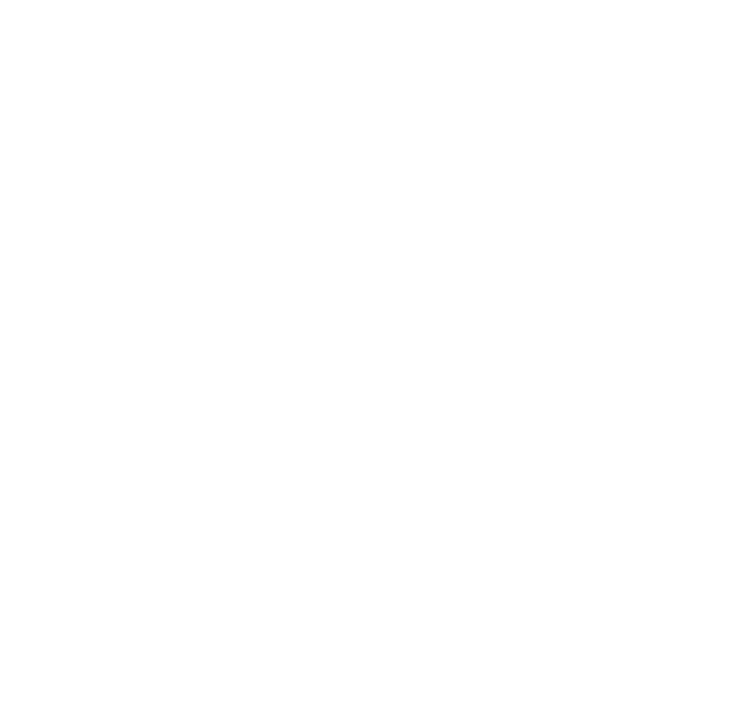
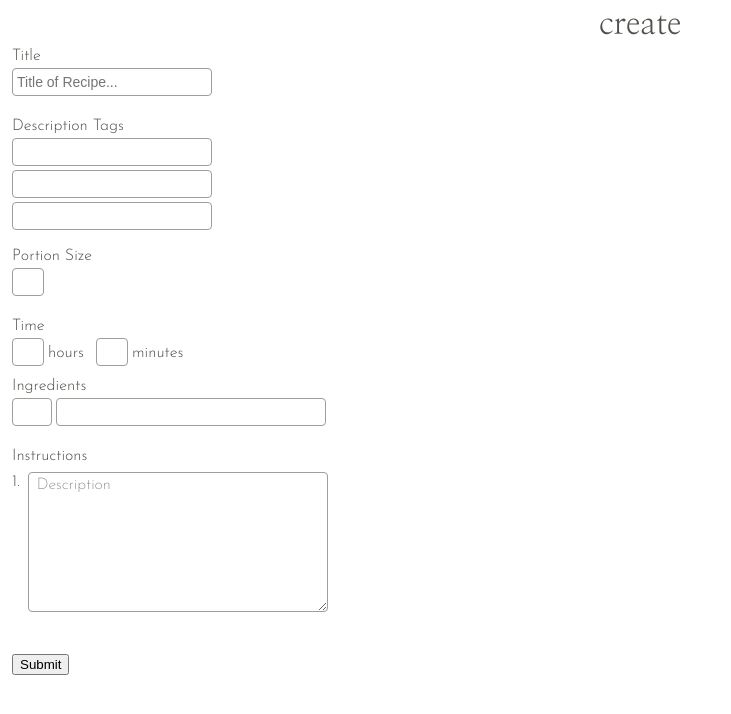
Before and after one commit to carolinstuhr/capstone-project, a React (Create React App) app in the folder frontend/: page /create in a window 1280 px wide. Shown: the top 714 px of the page, without its empty margins (0-731 px from the left). Built offline with nearby package versions, Linux system fonts and the light colour scheme.

Commit message:
First draft of create page

```diff
--- a/frontend/src/AllRecipes.js
+++ b/frontend/src/AllRecipes.js
@@ -3,6 +3,8 @@
 import FilterRecipes from './FilterRecipes'
 import DisplaySelection from './DisplaySelection'
 import RecipeList from './RecipeList'
+import CreateRecipeButton from './CreateRecipe/CreateRecipeButton'
+import { Link } from 'react-router-dom'
 
 export default function AllRecipes({ savedPreviousPage, recipes }) {
   const [userInput, setUserInput] = useState('')
@@ -30,6 +32,9 @@
           page={'All'}
         />
       )}
+      <Link to="/create">
+        <CreateRecipeButton />
+      </Link>
     </SectionStyled>
   )
 }
--- a/frontend/src/App.js
+++ b/frontend/src/App.js
@@ -1,12 +1,13 @@
 import React, { useState, useEffect } from 'react'
 import { Route, Switch } from 'react-router-dom'
-import styled from 'styled-components'
+import styled from 'styled-components/macro'
 import RecipeList from './AllRecipes'
 import Header from './Header'
 import RecipeDetails from './RecipeDetails'
 import RecipeFavourites from './FavouriteRecipes'
 import recipeData from './RecipeList.json'
 import { saveToStorage, loadFromStorage } from './services'
+import CreateRecipe from './CreateRecipe/CreateRecipe'
 
 export default function App() {
   const [recipes, setRecipes] = useState(
@@ -50,6 +51,12 @@
             previousPage={previousPage}
           />
         </Route>
+        <Route path="/create">
+          <GridDiv>
+            <Header>create</Header>
+            <CreateRecipe />
+          </GridDiv>
+        </Route>
       </Switch>
     </>
   )
--- /dev/null
+++ b/frontend/src/CreateRecipe/CreateRecipe.js
@@ -0,0 +1,152 @@
+import React, { useState } from 'react'
+import styled from 'styled-components/macro'
+
+export default function CreateRecipe() {
+  const [number, setNumber] = useState(1)
+  return (
+    <main>
+      <FormStyled>
+        <LabelStyled htmlFor="title">Title</LabelStyled>
+        <TitleInput
+          type="text"
+          name=""
+          placeholder="Title of Recipe..."
+          id="title"
+        />
+        <LabelStyled htmlFor="tags">Description Tags</LabelStyled>
+        <TagsInput type="text" id="tags" />
+        <TagsInput type="text" id="tags" />
+        <TagsInput type="text" id="tags" />
+        <PortionLabel htmlFor="portion">Portion Size</PortionLabel>
+        <PortionInput type="text" id="portion" />
+        <TimeLabel htmlFor="">Time</TimeLabel>
+        <HourInput type="text" id="hour" />
+        <LabelStyled htmlFor="hour">hours</LabelStyled>
+        <MinutesInput type="text" id="minute" />
+        <LabelStyled htmlFor="minute">minutes</LabelStyled>
+        <IngredientsLabel htmlFor="ingredients">Ingredients</IngredientsLabel>
+        <IngredientsAmountInput type="text" id="ingredients" />
+        <IngredientsNameInput type="text" id="ingredients" />
+        <InstructionsLabel htmlFor="instructions">
+          Instructions
+        </InstructionsLabel>
+        <InstructionsSection>
+          <InstructionsNumber>{number}. </InstructionsNumber>
+          <InstructionsInput
+            rows="5"
+            id="instructions"
+            placeholder="Description"
+          />
+        </InstructionsSection>
+        <ButtonStyled>Submit</ButtonStyled>
+      </FormStyled>
+    </main>
+  )
+}
+
+const FormStyled = styled.form`
+  margin-left: 12px;
+`
+const LabelStyled = styled.label`
+  font-weight: 300;
+`
+const InputStyled = styled.input`
+  font-weight: 200;
+  font-size: 14px;
+  padding-left: 4px;
+  border-radius: 4px;
+  border: 1px solid #a09e9a;
+`
+const TitleInput = styled(InputStyled)`
+  display: block;
+  width: 200px;
+  height: 28px;
+  margin-bottom: 22px;
+  margin-top: 4px;
+`
+const TagsInput = styled(InputStyled)`
+  display: block;
+  width: 200px;
+  height: 28px;
+  margin-bottom: 4px;
+  margin-top: 4px;
+`
+
+const PortionLabel = styled(LabelStyled)`
+  display: block;
+  margin-top: 18px;
+`
+
+const PortionInput = styled(InputStyled)`
+  display: block;
+  width: 32px;
+  height: 28px;
+  margin-bottom: 22px;
+  margin-top: 4px;
+`
+const TimeLabel = styled(LabelStyled)`
+  display: block;
+`
+const HourInput = styled(InputStyled)`
+  width: 32px;
+  height: 28px;
+  margin-bottom: 12px;
+  margin-top: 4px;
+  margin-right: 4px;
+`
+const MinutesInput = styled(InputStyled)`
+  width: 32px;
+  height: 28px;
+  margin-bottom: 12px;
+  margin-top: 4px;
+  margin-left: 12px;
+  margin-right: 4px;
+`
+const IngredientsLabel = styled(LabelStyled)`
+  display: block;
+`
+const IngredientsAmountInput = styled(InputStyled)`
+  width: 40px;
+  height: 28px;
+  margin-bottom: 22px;
+  margin-top: 4px;
+  margin-right: 4px;
+`
+const IngredientsNameInput = styled(InputStyled)`
+  width: 270px;
+  height: 28px;
+  margin-bottom: 22px;
+  margin-top: 4px;
+`
+const InstructionsLabel = styled(LabelStyled)`
+  display: block;
+`
+const InstructionsSection = styled.section`
+  display: flex;
+`
+const InstructionsNumber = styled.p`
+  margin-right: 8px;
+  margin-top: 10px;
+  font-weight: 300;
+`
+
+const InstructionsInput = styled.textarea`
+  width: 300px;
+  height: 140px;
+  font-family: 'Josefin Sans', sans-serif;
+  font-size: 16px;
+  font-weight: 200;
+  padding-top: 4px;
+  padding-left: 8px;
+  border-radius: 4px;
+  border: 1px solid #a09e9a;
+  margin-bottom: 12px;
+  margin-top: 8px;
+  rows: 5;
+  vertical-align: top;
+`
+
+const ButtonStyled = styled.button`
+  display: block;
+  margin-top: 30px;
+`
--- /dev/null
+++ b/frontend/src/CreateRecipe/CreateRecipeButton.js
@@ -0,0 +1,21 @@
+import React from 'react'
+import { FaPlus } from 'react-icons/fa'
+import styled from 'styled-components/macro'
+
+export default function CreateRecipeButton() {
+  return <IconStyled />
+}
+
+const IconStyled = styled(FaPlus)`
+  height: 36px;
+  width: 36px;
+  z-index: 2;
+  color: #514f4b;
+  position: fixed;
+  top: 92%;
+  left: 84%;
+  padding: 4px;
+  background: white;
+  border: 2px solid #514f4b;
+  border-radius: 24px;
+`
--- a/frontend/src/DisplaySelection.js
+++ b/frontend/src/DisplaySelection.js
@@ -1,6 +1,6 @@
 import React from 'react'
 import { NavLink } from 'react-router-dom'
-import styled from 'styled-components'
+import styled from 'styled-components/macro'
 
 export default function DisplaySelection() {
   return (
--- a/frontend/src/FavouriteRecipes.js
+++ b/frontend/src/FavouriteRecipes.js
@@ -3,6 +3,8 @@
 import FilterRecipes from './FilterRecipes'
 import DisplaySelection from './DisplaySelection'
 import RecipeList from './RecipeList'
+import CreateRecipeButton from './CreateRecipe/CreateRecipeButton'
+import { Link } from 'react-router-dom'
 
 export default function RecipeFavourites({ savedPreviousPage, recipes }) {
   const [userInput, setUserInput] = useState('')
@@ -38,6 +40,9 @@
           page={'Favourites'}
         />
       )}
+      <Link to="/create">
+        <CreateRecipeButton />
+      </Link>
     </SectionStyled>
   )
 }
--- a/frontend/src/FavouritesBookmark.js
+++ b/frontend/src/FavouritesBookmark.js
@@ -1,6 +1,6 @@
 import React from 'react'
 import { FaHeart } from 'react-icons/fa'
-import styled from 'styled-components'
+import styled from 'styled-components/macro'
 
 export default function FavouritesBookmark({ toggleFavourites, isFavourite }) {
   return <HeartStyled onClick={toggleFavourites} isFavourite={isFavourite} />
--- a/frontend/src/FilterRecipes.js
+++ b/frontend/src/FilterRecipes.js
@@ -1,6 +1,6 @@
 import React from 'react'
 import SearchIcon from './images/search-icon.svg'
-import styled from 'styled-components'
+import styled from 'styled-components/macro'
 
 export default function FilterRecipes({ setUserInput }) {
   return (
--- a/frontend/src/GlobalStyles.js
+++ b/frontend/src/GlobalStyles.js
@@ -8,6 +8,7 @@
 body {
     margin: 0;
     color: #514f4b;
+    font-family: 'Josefin Sans', sans-serif;
 }
 
 main {
--- a/frontend/src/RecipeList.js
+++ b/frontend/src/RecipeList.js
@@ -1,5 +1,5 @@
 import React from 'react'
-import styled from 'styled-components'
+import styled from 'styled-components/macro'
 import { Link } from 'react-router-dom'
 
 export default function RecipeList({
```
